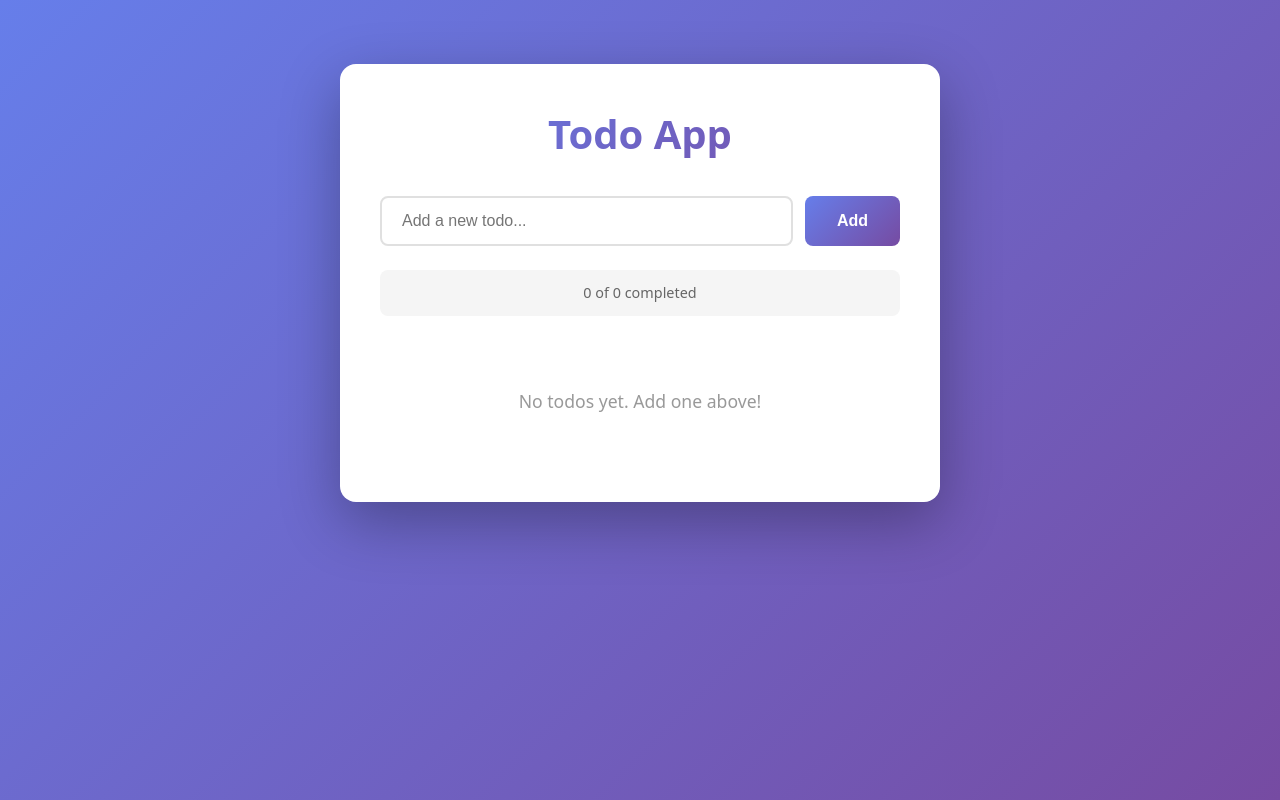
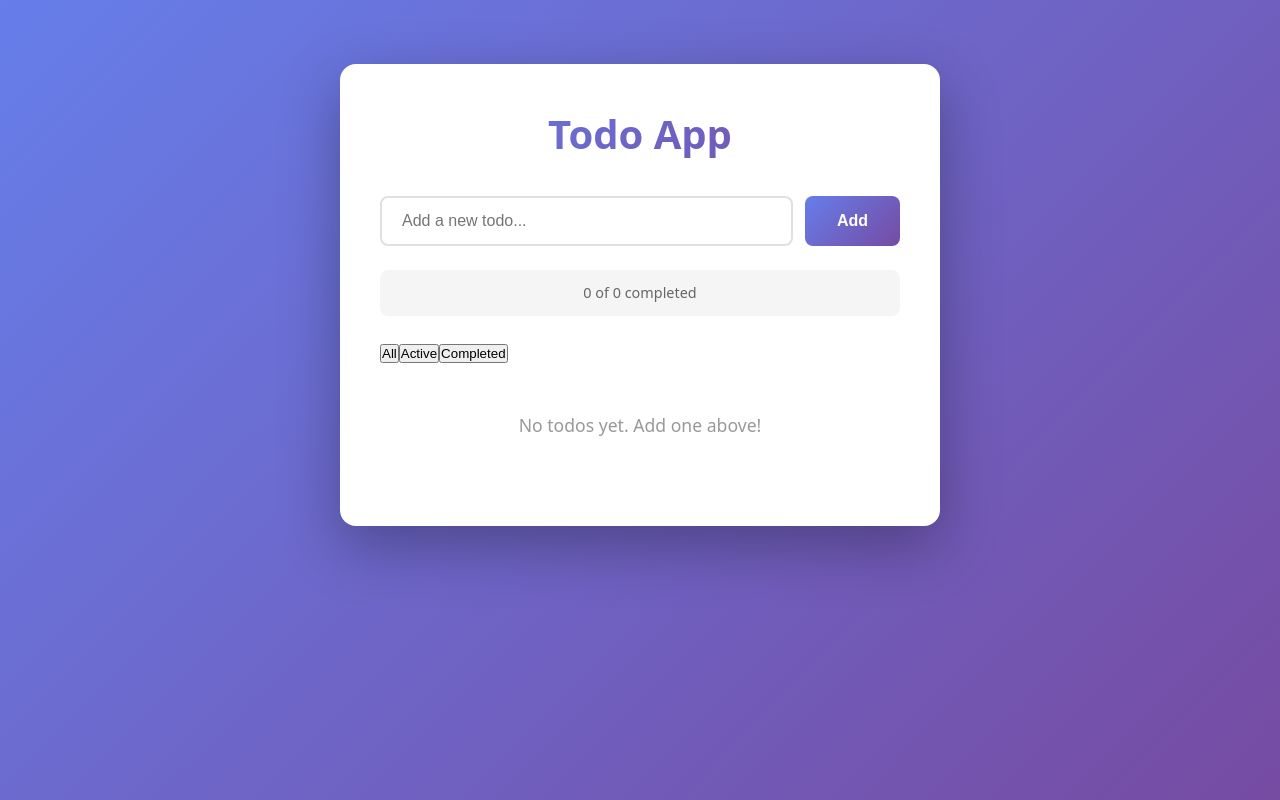
Before and after one commit to russ-ch/test-todo-app, a React (Vite) app: page / in a window 1280 px wide. Built offline with nearby package versions, Linux system fonts and the light colour scheme.

Commit message:
new todo filter functionality and update app logic

```diff
--- a/src/App.jsx
+++ b/src/App.jsx
@@ -2,12 +2,15 @@ import { useState } from 'react'
 import './App.css';
 import TodoItem from './components/TodoItem';
 import TodoStats from './components/TodoStats';
+import TodoFilter from './components/TodoFilter';
+import ClearCompleted from './components/ClearCompleted';
 // test commit p5 - no duplicate todos
 
 function App() {
   const [todos, setTodos] = useState([])
   const [inputValue, setInputValue] = useState('')
   const [errorMessage, setErrorMessage] = useState('')
+  const [filter, setFilter] = useState('all')
 
   const addTodo = () => {
     const trimmed = inputValue.trim()
@@ -54,11 +57,27 @@ function App() {
     setTodos(todos.filter((todo) => todo.id !== id))
   }
 
+  const clearCompleted = () => {
+    setTodos(todos.filter((todo) => !todo.completed))
+  }
+
+  const handleFilterChange = (newFilter) => {
+    setFilter(newFilter)
+  }
+
   const handleKeyPress = (e) => {
     if (e.key === 'Enter') {
       addTodo()
     }
   }
+
+  const filteredTodos = todos.filter((todo) => {
+    if (filter === 'active') return !todo.completed
+    if (filter === 'completed') return todo.completed
+    return true
+  })
+
+  const completedCount = todos.filter((todo) => todo.completed).length
 
   console.log('todos', todos)
 
@@ -94,13 +113,19 @@ function App() {
 
         <TodoStats todos={todos} />
 
+        <TodoFilter filter={filter} onFilterChange={handleFilterChange} />
+
         <div className="todo-list">
-          {todos.length === 0 ? (
+          {filteredTodos.length === 0 ? (
             <div className="empty-state">
-              <p>No todos yet. Add one above!</p>
+              <p>
+                {todos.length === 0
+                  ? 'No todos yet. Add one above!'
+                  : `No ${filter} todos.`}
+              </p>
             </div>
           ) : (
-            todos.map((todo) => (
+            filteredTodos.map((todo) => (
               <TodoItem
                 key={todo.id}
                 todo={todo}
@@ -110,6 +135,11 @@ function App() {
             ))
           )}
         </div>
+
+        <ClearCompleted
+          completedCount={completedCount}
+          onClearCompleted={clearCompleted}
+        />
       </div>
     </div>
   )
--- /dev/null
+++ b/src/components/ClearCompleted.jsx
@@ -0,0 +1,13 @@
+function ClearCompleted({ completedCount, onClearCompleted }) {
+  if (completedCount === 0) {
+    return null
+  }
+
+  return (
+    <button className="clear-completed-button" onClick={onClearCompleted}>
+      Clear Completed ({completedCount})
+    </button>
+  )
+}
+
+export default ClearCompleted
--- /dev/null
+++ b/src/components/TodoFilter.jsx
@@ -0,0 +1,23 @@
+function TodoFilter({ filter, onFilterChange }) {
+  const filters = [
+    { id: 'all', label: 'All' },
+    { id: 'active', label: 'Active' },
+    { id: 'completed', label: 'Completed' },
+  ]
+
+  return (
+    <div className="todo-filter">
+      {filters.map((f) => (
+        <button
+          key={f.id}
+          className={`filter-button ${filter === f.id ? 'active' : ''}`}
+          onClick={() => onFilterChange(f.id)}
+        >
+          {f.label}
+        </button>
+      ))}
+    </div>
+  )
+}
+
+export default TodoFilter
```
